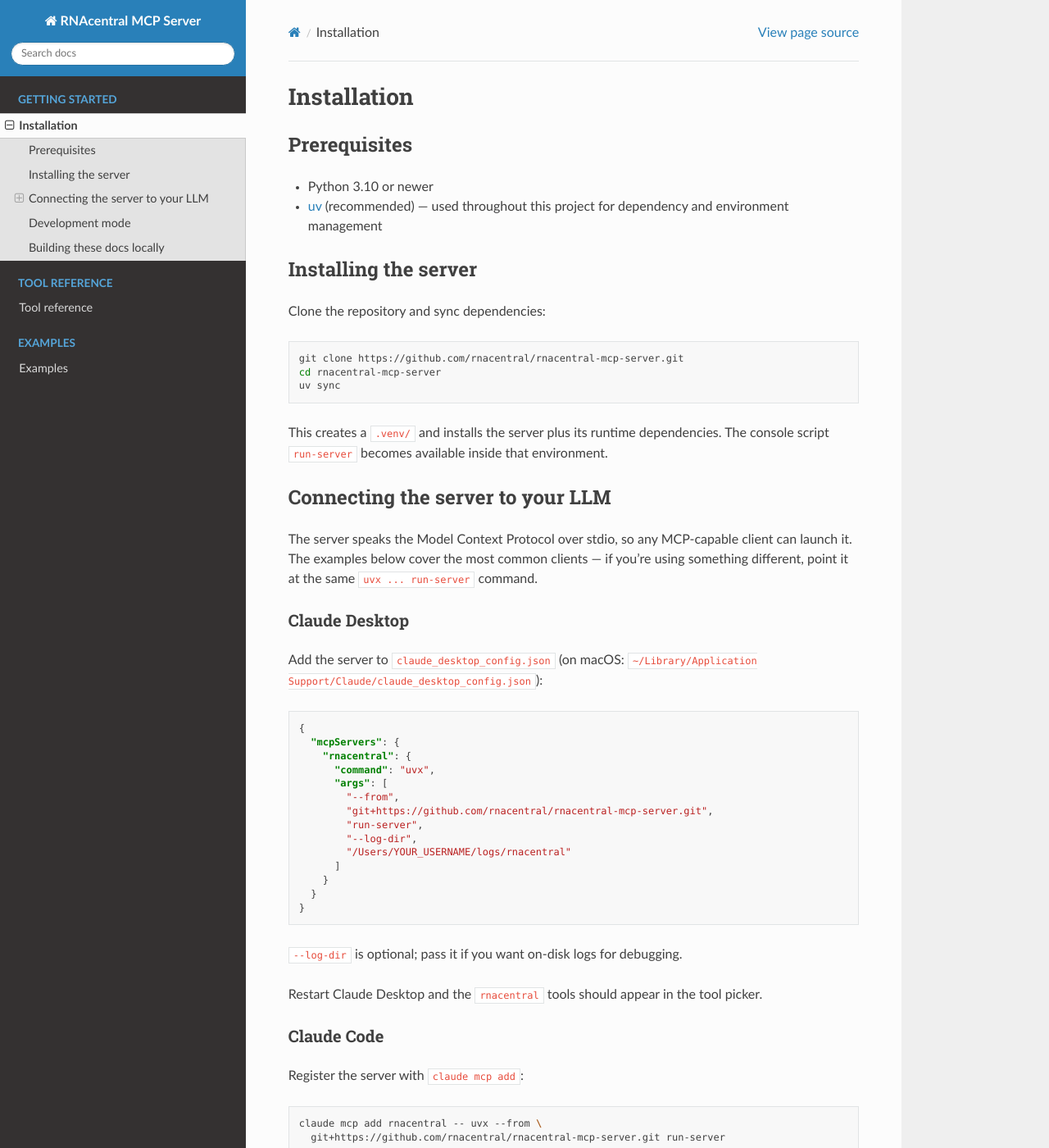
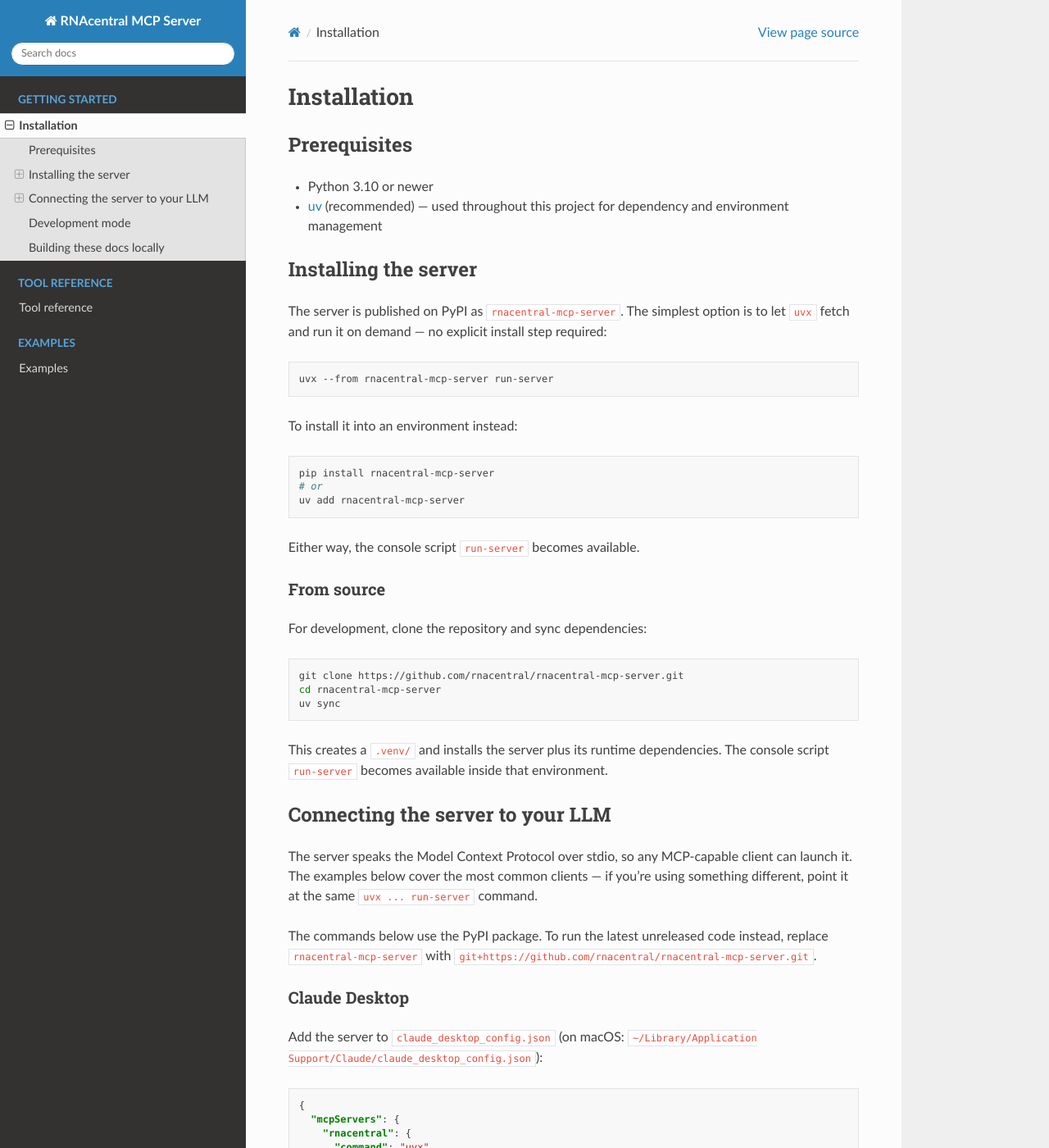
Before and after one commit to RNAcentral/rnacentral-mcp-server, a Sphinx documentation site: the page built from docs/installation.md, in a window 1280 px wide and 1400 px high. Shown: the whole window at 82% size. Built offline with Sphinx 7.4.7 and the Read the Docs theme 3.1.0, drawn with Linux system fonts in a browser that asks for light colours; some of the changed text lies outside the part shown.

Commit message:
Update docs with pypi package name

````diff
--- a/docs/installation.md
+++ b/docs/installation.md
@@ -8,7 +8,28 @@
 
 ## Installing the server
 
-Clone the repository and sync dependencies:
+The server is published on PyPI as
+[`rnacentral-mcp-server`](https://pypi.org/project/rnacentral-mcp-server/). The
+simplest option is to let `uvx` fetch and run it on demand — no explicit install
+step required:
+
+```bash
+uvx --from rnacentral-mcp-server run-server
+```
+
+To install it into an environment instead:
+
+```bash
+pip install rnacentral-mcp-server
+# or
+uv add rnacentral-mcp-server
+```
+
+Either way, the console script `run-server` becomes available.
+
+### From source
+
+For development, clone the repository and sync dependencies:
 
 ```bash
 git clone https://github.com/rnacentral/rnacentral-mcp-server.git
@@ -25,6 +46,10 @@ The server speaks the Model Context Protocol over stdio, so any MCP-capable clie
 can launch it. The examples below cover the most common clients — if you're using
 something different, point it at the same `uvx ... run-server` command.
 
+The commands below use the PyPI package. To run the latest unreleased code instead,
+replace `rnacentral-mcp-server` with
+`git+https://github.com/rnacentral/rnacentral-mcp-server.git`.
+
 ### Claude Desktop
 
 Add the server to `claude_desktop_config.json` (on macOS:
@@ -37,7 +62,7 @@ Add the server to `claude_desktop_config.json` (on macOS:
       "command": "uvx",
       "args": [
         "--from",
-        "git+https://github.com/rnacentral/rnacentral-mcp-server.git",
+        "rnacentral-mcp-server",
         "run-server",
         "--log-dir",
         "/Users/YOUR_USERNAME/logs/rnacentral"
@@ -56,8 +81,7 @@ Restart Claude Desktop and the `rnacentral` tools should appear in the tool pick
 Register the server with `claude mcp add`:
 
 ```bash
-claude mcp add rnacentral -- uvx --from \
-  git+https://github.com/rnacentral/rnacentral-mcp-server.git run-server
+claude mcp add rnacentral -- uvx --from rnacentral-mcp-server run-server
 ```
 
 ### Other MCP clients
@@ -65,7 +89,7 @@ claude mcp add rnacentral -- uvx --from \
 Any client that launches an MCP server over stdio works. The command to run is:
 
 ```bash
-uvx --from git+https://github.com/rnacentral/rnacentral-mcp-server.git run-server
+uvx --from rnacentral-mcp-server run-server
 ```
 
 Or, from a local clone:
````
Also changed, not shown: readme.md (+22 -1 lines).
